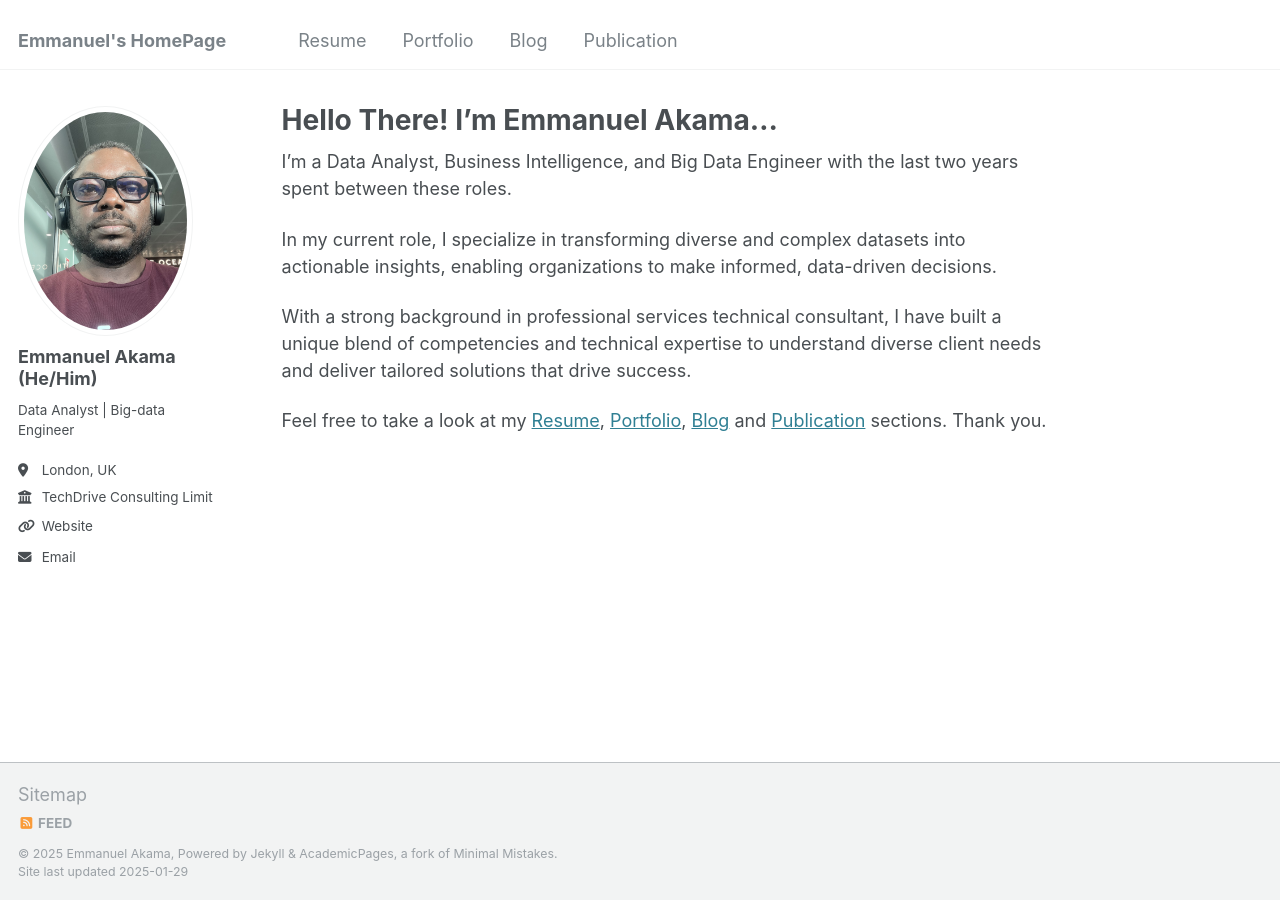
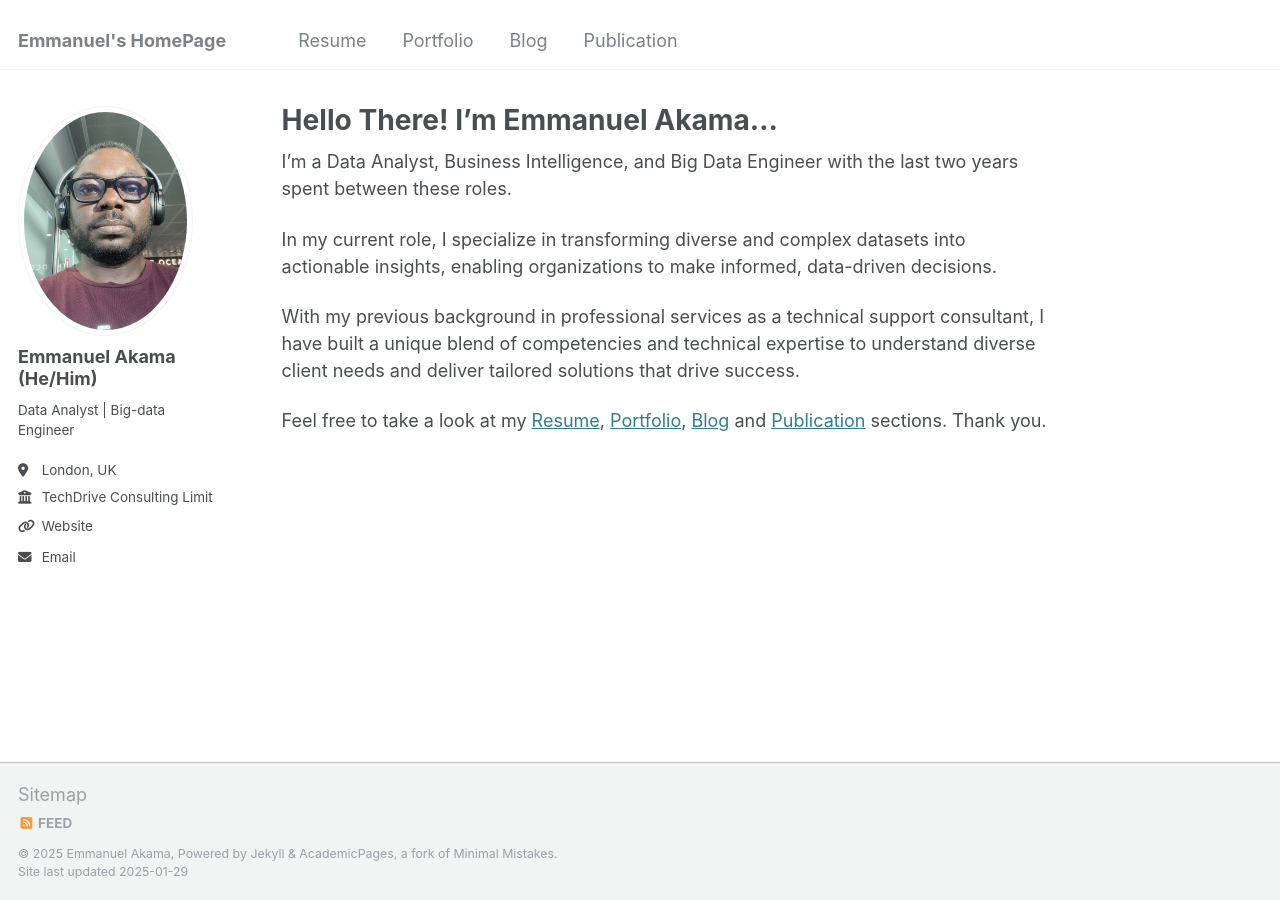
Before and after one commit to Akama-EO/Akama-EO.github.io, a Jekyll site: the page built from _pages/about.md, in a window 1280 px wide. Built offline with Jekyll 4.4.1, drawn with Linux system fonts in a browser that asks for light colours.

Commit message:
Update about.md

```diff
--- a/_pages/about.md
+++ b/_pages/about.md
@@ -11,6 +11,6 @@ I'm a Data Analyst, Business Intelligence, and Big Data Engineer with the last t
 
 In my current role, I specialize in transforming diverse and complex datasets into actionable insights, enabling organizations to make informed, data-driven decisions.
 
-With a strong background in professional services technical consultant, I have built a unique blend of competencies and technical expertise to understand diverse client needs and deliver tailored solutions that drive success.
+With my previous background in professional services as a technical support consultant, I have built a unique blend of competencies and technical expertise to understand diverse client needs and deliver tailored solutions that drive success.
 
 Feel free to take a look at my [Resume](/cv/), [Portfolio](/portfolio/), [Blog](/year-archive/) and [Publication](/publications/) sections. Thank you.
```
